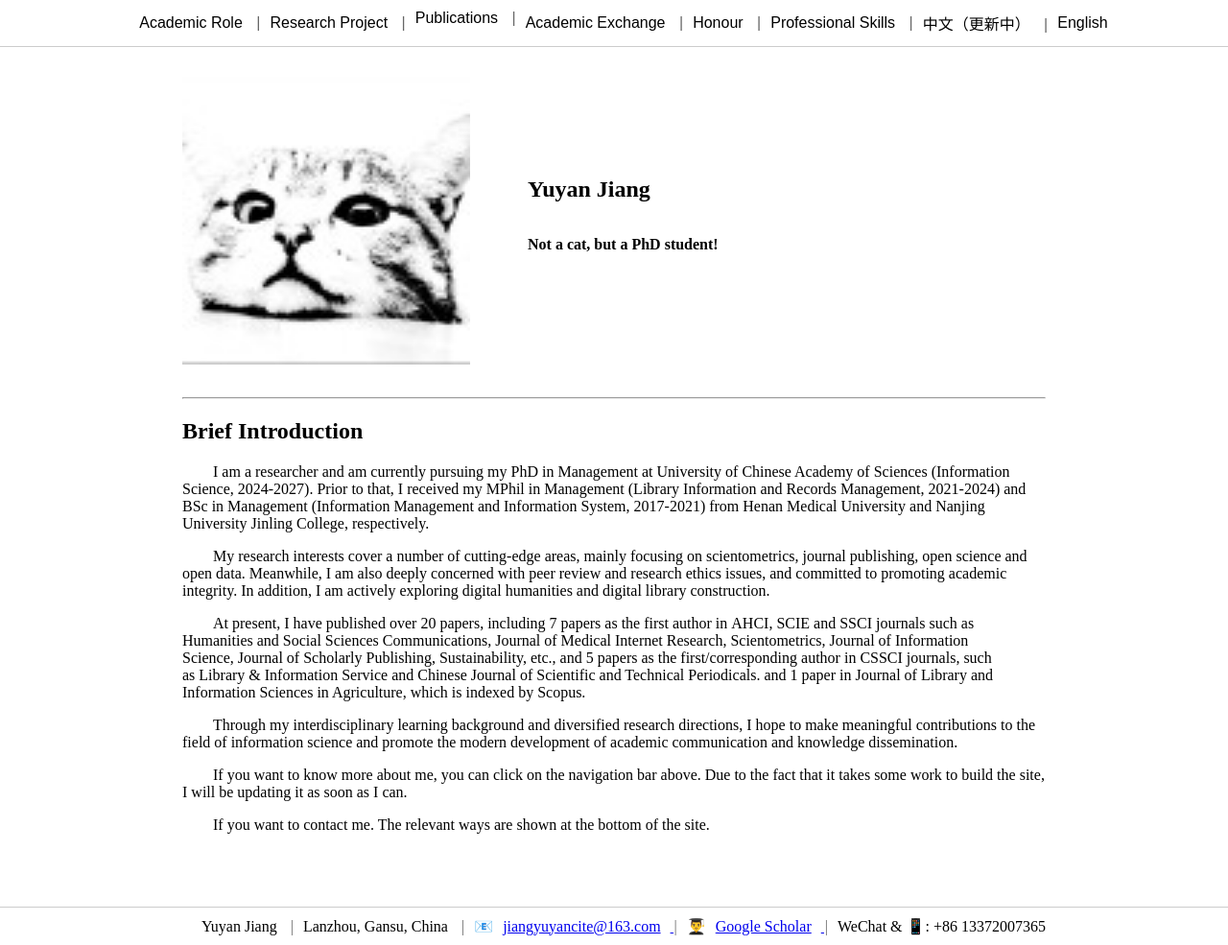
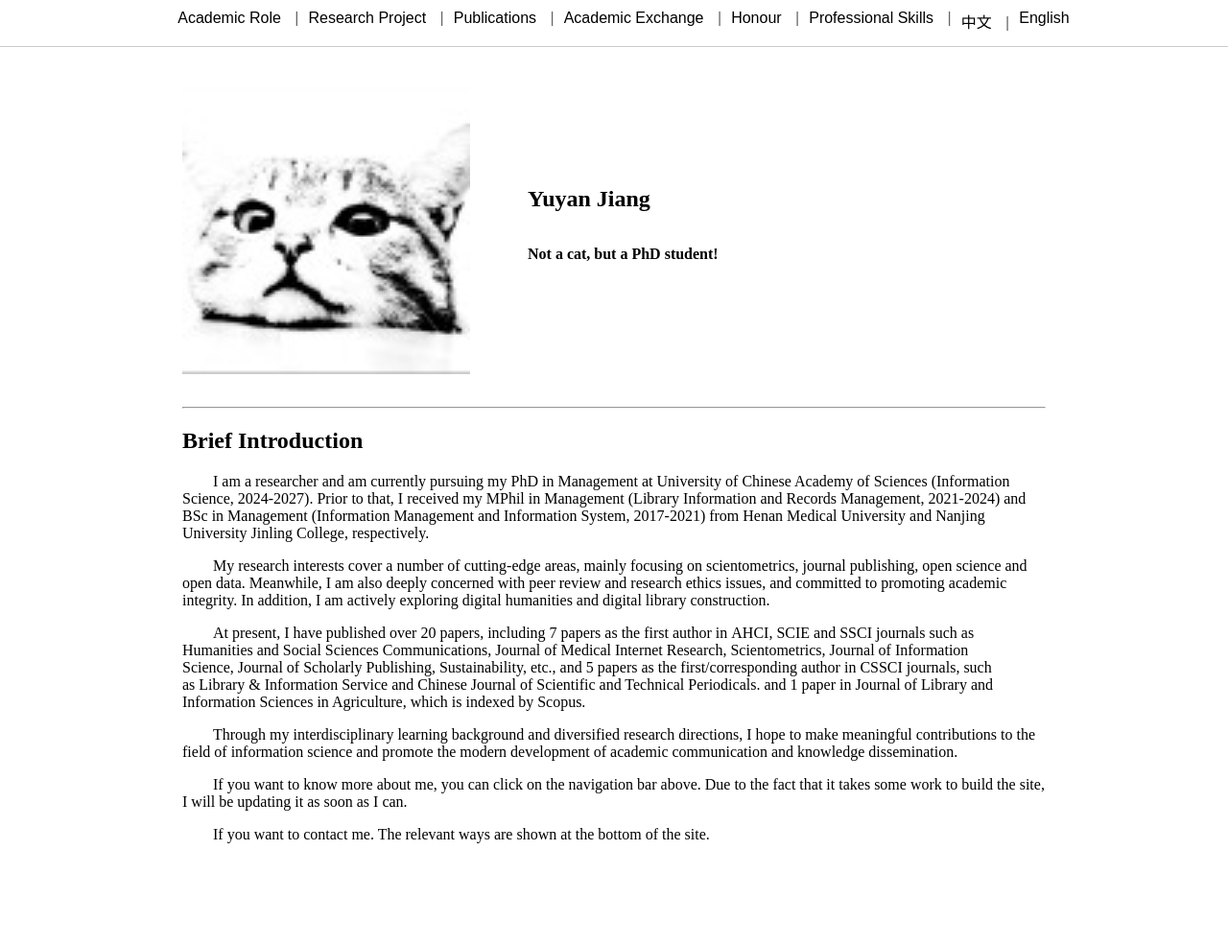
Before and after one commit to jiang-yuyan/Yuyan-Jiang-CV, a Jekyll site: the page built from index.md, in a window 1280 px wide and 985 px high. Shown: the whole window at 96% size. Built offline with Jekyll 4.4.1, drawn with Linux system fonts in a browser that asks for light colours; our own code applies the rules of GitHub Pages for plain Markdown files; part of the change alters nothing that is shown.

Commit message:
Refactor index.md to use layout and remove styles
Removed old navigation and connection styles and replaced with front matter for layout.

```diff
--- a/index.md
+++ b/index.md
@@ -1,122 +1,7 @@
-<style>
-    /* 设置导航栏固定在页面顶部 */
-    .navigation {
-        position: fixed;
-        top: 0;
-        left: 0;
-        width: 100%;
-        background-color: white;
-        z-index: 1000;
-        padding: 10px;
-        border-bottom: 1px solid #ccc;
-        display: flex;
-        justify-content: center;
-        align-items: center;
-        gap: 10px; /* 统一设置元素间距 */
-    }
-
-    /* 添加分隔符样式 */
-    .navigation a:not(:last-child)::after {
-        content: " | ";
-        margin-left: 10px;
-        color: #666;
-    }
-
-    /* 为页面主体添加顶部内边距，避免内容被导航栏遮挡 */
-    body {
-        padding-top: 60px;
-        padding-bottom: 60px;
-    }
-
-    /* 设置底部连接栏固定在页面底部 */
-    .connection {
-        position: fixed;
-        bottom: 0;
-        left: 0;
-        width: 100%;
-        background-color: white;
-        z-index: 1000;
-        padding: 10px;
-        border-top: 1px solid #ccc;
-        display: flex;
-        justify-content: center;
-        align-items: center;
-        gap: 10px; /* 统一设置元素间距 */
-    }
-
-    .connection a:not(:last-child)::after {
-        content: " | ";
-        margin-left: 10px;
-        color: #666;
-    }
-
-    /* 下拉菜单样式 */
-    .dropdown {
-        position: relative;
-        display: inline-block;
-    }
-
-    .dropdown-menu {
-        display: none;
-        position: absolute;
-        background-color: white;
-        min-width: 100px;
-        box-shadow: 0px 8px 16px 0px rgba(0,0,0,0.2);
-        z-index: 1001;
-        border: 1px solid #ccc;
-        top: 100%;
-        left: 0;
-    }
-
-    .dropdown-menu a {
-        color: black;
-        padding: 8px 12px;
-        text-decoration: none;
-        display: block;
-        font-size: 14px;
-    }
-
-    .dropdown-menu a:hover {
-        background-color: #f1f1f1;
-    }
-
-    .dropdown:hover .dropdown-menu {
-        display: block;
-    }
-
-    .dropdown-menu a::after {
-        content: none !important;
-    }
-</style>
-
-<div class="navigation">
-<a href="https://jiang-yuyan.github.io/Yuyan-Jiang-CV/role/roles">Academic Role</a>
-<a href="https://jiang-yuyan.github.io/Yuyan-Jiang-CV/project/projects">Research Project</a>
-<div class="dropdown">
-    <a href="https://jiang-yuyan.github.io/Yuyan-Jiang-CV/publication/publications">Publications</a>
-    <div class="dropdown-menu">
-        <a href="https://jiang-yuyan.github.io/Yuyan-Jiang-CV/publication/publication-2025">2025</a>
-        <a href="https://jiang-yuyan.github.io/Yuyan-Jiang-CV/publication/publication-2024">2024</a>
-        <a href="https://jiang-yuyan.github.io/Yuyan-Jiang-CV/publication/publication-2023">2023</a>
-        <a href="https://jiang-yuyan.github.io/Yuyan-Jiang-CV/publication/publication-2022">2022</a>
-        <a href="https://jiang-yuyan.github.io/Yuyan-Jiang-CV/publication/publication-2021">2021</a>
-        <a href="https://jiang-yuyan.github.io/Yuyan-Jiang-CV/publication/publication-2020">2020</a>
-    </div>
-</div>
-<a href="https://jiang-yuyan.github.io/Yuyan-Jiang-CV/exchange/exchanges">Academic Exchange</a>
-<a href="https://jiang-yuyan.github.io/Yuyan-Jiang-CV/honour/honours">Honour</a>
-<a href="https://jiang-yuyan.github.io/Yuyan-Jiang-CV/skill/skills">Professional Skills</a>
-<a href="https://jiang-yuyan.github.io/Yuyan-Jiang-CV/index-zh">中文（更新中）</a>
-<a>English</a>
-</div>
-
-<div id="connection" class="connection">
-    <a>Yuyan Jiang</a>
-    <a>Lanzhou, Gansu, China</a>
-    📧<a href="mailto:jiangyuyancite@163.com">jiangyuyancite@163.com</a>
-    👨‍🎓 <a href="https://scholar.google.com/citations?user=QTCEilEAAAAJ">Google Scholar</a>
-    <a>WeChat & 📱: +86 13372007365</a>
-</div>
+---
+layout: default
+title: index
+---
 
 <div style="display: flex; margin-bottom: 30px;">
   <!-- 左侧头像区域 -->
```
